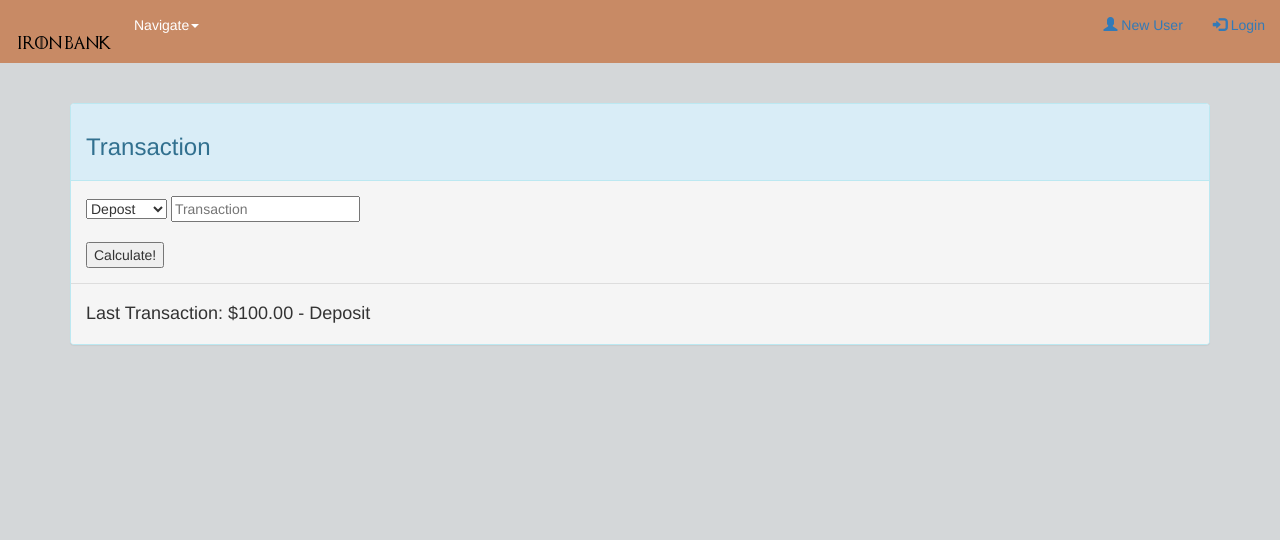
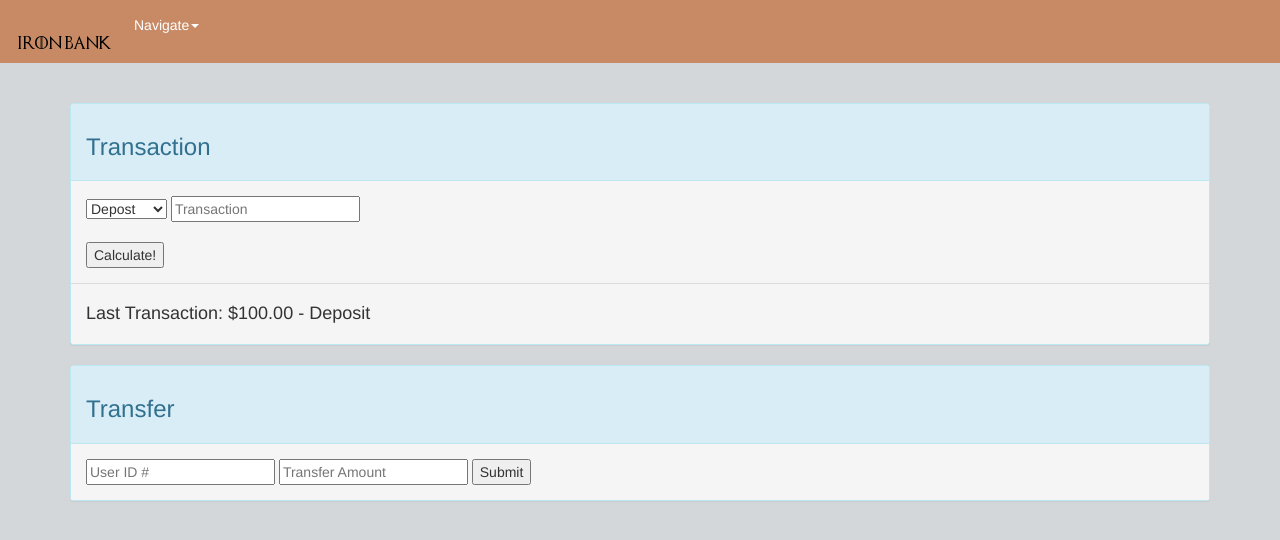
Before and after one commit to rallen0150/bank, a Django app: a page that uses templates/base.html in a window 1280 px wide. Shown: the top 540 px of the page. Run offline with Django 3.2, Linux system fonts and the light colour scheme; a user stored in the database is signed in; data comes from the database, SQL or seed files in the repository; both versions use the stored data as it was after the commit; some libraries are stand-ins or nearby versions.

Commit message:
got a transfer part

```diff
--- a/bank/views.py
+++ b/bank/views.py
@@ -42,3 +42,14 @@ class TransactionDetailView(ListView):
         context = super().get_context_data(**kwargs)
         context['accounts'] = Transaction.objects.all()
         return context
+
+class TransferCreateView(CreateView):
+    model = Transaction
+    fields = ("user", "num1")
+    success_url = reverse_lazy('balance_create_view')
+
+    def form_valid(self, form):
+        instance = form.save(commit=False)
+        instance.operator1 = "D"
+        Transaction.objects.create(operator1='W', num1=instance.num1, user=self.request.user)
+        return super().form_valid(form)
--- a/iron_bank/urls.py
+++ b/iron_bank/urls.py
@@ -1,7 +1,8 @@
 from django.conf.urls import url, include
 from django.contrib import admin
 
-from bank.views import IndexView, UserCreateView, BalanceCreateView, TransactionDetailView
+from bank.views import IndexView, UserCreateView, BalanceCreateView, TransactionDetailView, \
+                       TransferCreateView
 from bank_api.views import BalanceListCreateAPIView, BalanceDetailUpdateDestroyAPIView
 
 from rest_framework.authtoken.views import obtain_auth_token
@@ -14,6 +15,8 @@ urlpatterns = [
     url(r'^create_user/$', UserCreateView.as_view(), name="user_create_view"),
     url(r'^balance/create/$', BalanceCreateView.as_view(), name="balance_create_view"),
     url(r'^account/(?P<pk>\d+)/$', TransactionDetailView.as_view(), name="transaction_detail_view"),
+    url(r'^transfer/create/$', TransferCreateView.as_view(), name="transfer_create_view"),
     url(r'^balance/$', BalanceListCreateAPIView.as_view(), name="balance_list_create_api_view"),
     url(r'^balance/(?P<pk>\d+)/$', BalanceDetailUpdateDestroyAPIView.as_view(), name="balance_detail_update_destroy_api_view"),
+
 ]
--- a/templates/bank/transaction_form.html
+++ b/templates/bank/transaction_form.html
@@ -11,10 +11,10 @@
   <div class="panel-body">
     <form class="" action="" method="post">
       {% csrf_token %}
-      <select class="" name="operator1">
-          <option value="D">Depost</option>
-          <option value="W">Withdraw</option>
-      </select>
+        <select class="" name="operator1">
+            <option value="D">Depost</option>
+            <option value="W">Withdraw</option>
+        </select>
         <input type="number" step=".01" name="num1" min="0" value="" placeholder="Transaction"><br><br>
         <input type="submit" name="" value="Calculate!">
     </form>
@@ -23,6 +23,19 @@
     <h4>Last Transaction: ${{ transaction.last.num1|floatformat:2 }} - {{ transaction.last.get_operator1_display }}</h4>
   </div>
 </div>
+<div class="panel panel-info">
+  <div class="panel-heading">
+    <h3>Transfer</h3>
+  </div>
+  <div class="panel-body">
+    <form class="" action="{%  url 'transfer_create_view' %}" method="post">
+      {% csrf_token %}
+      <input type="number" name="user" value="" min='1' placeholder="User ID #">
+      <input type="number" step=".01" min="0" name="num1" value="" placeholder="Transfer Amount">
+      <input type="submit" name="" value="Submit">
+    </form>
+  </div>
+</div>
 
 {% endif %}
 {% endblock %}
--- a/templates/base.html
+++ b/templates/base.html
@@ -68,10 +68,12 @@
               </ul>
             </li>
           </ul>
+          {% if not request.user.is_authenticated %}
           <ul class="nav navbar-nav navbar-right">
             <li><a href="{% url 'user_create_view' %}"><span class="glyphicon glyphicon-user"></span> New User</a></li>
             <li><a href="{% url 'login' %}"><span class="glyphicon glyphicon-log-in"></span> Login</a></li>
           </ul>
+          {% endif %}
       </div>
     </nav>
       <div class="container">
```
Also changed, not shown: db.sqlite3, 1 other file.
